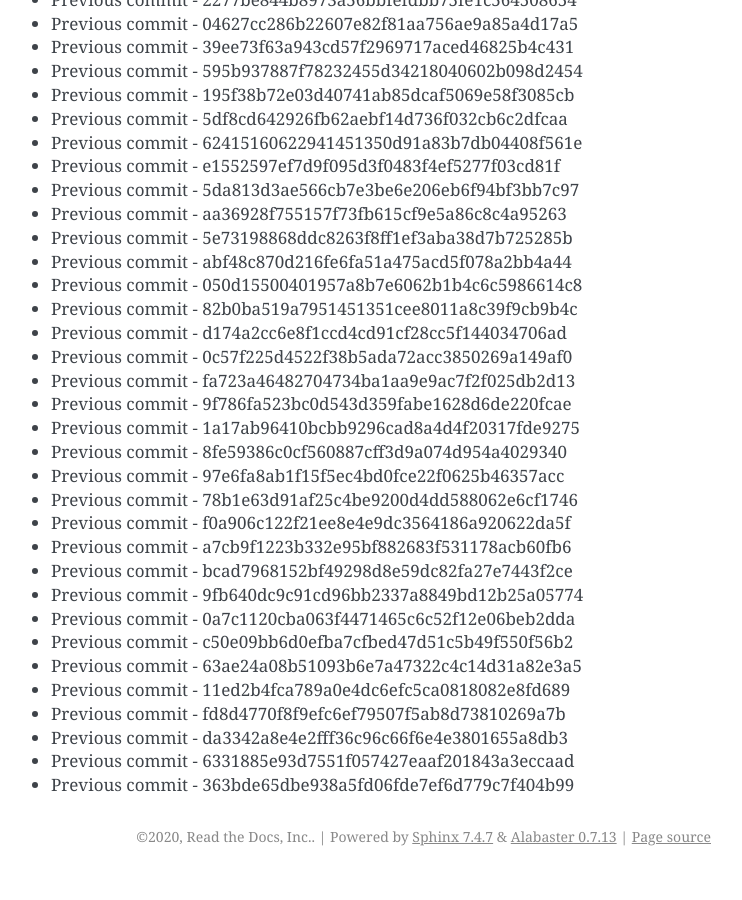
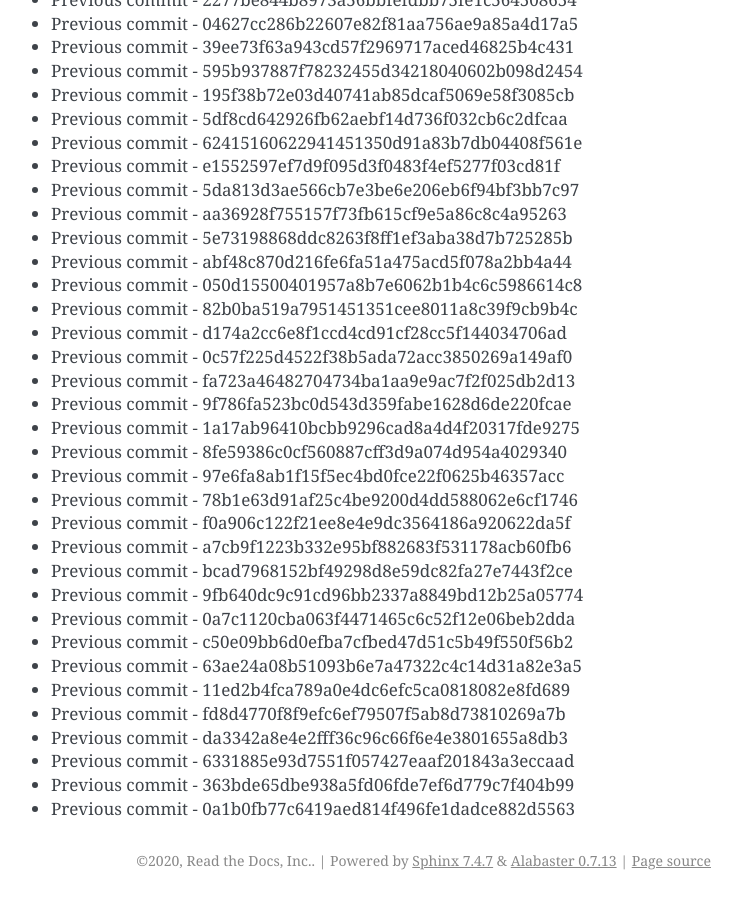
Before and after one commit to readthedocs/rtd-git-stresstest, a Sphinx documentation site: the page built from docs/updates.rst, in a window 1280 px wide and 900 px high, scrolled down 104886 px. Shown: the whole window, without its empty margins (399-1141 px from the left). Built offline with Sphinx 7.4.7, drawn with Linux system fonts in a browser that asks for light colours; before the commit the page ends 105762 px from its top, so only the background shows below that.

Commit message:
Generating commit from previous: 0a1b0fb77c6419aed814f496fe1dadce882d5563

```diff
--- a/docs/updates.rst
+++ b/docs/updates.rst
@@ -4439,3 +4439,4 @@ It can be tested for any performance characteristics.
 * Previous commit - da3342a8e4e2fff36c96c66f6e4e3801655a8db3
 * Previous commit - 6331885e93d7551f057427eaaf201843a3eccaad
 * Previous commit - 363bde65dbe938a5fd06fde7ef6d779c7f404b99
+* Previous commit - 0a1b0fb77c6419aed814f496fe1dadce882d5563
```
